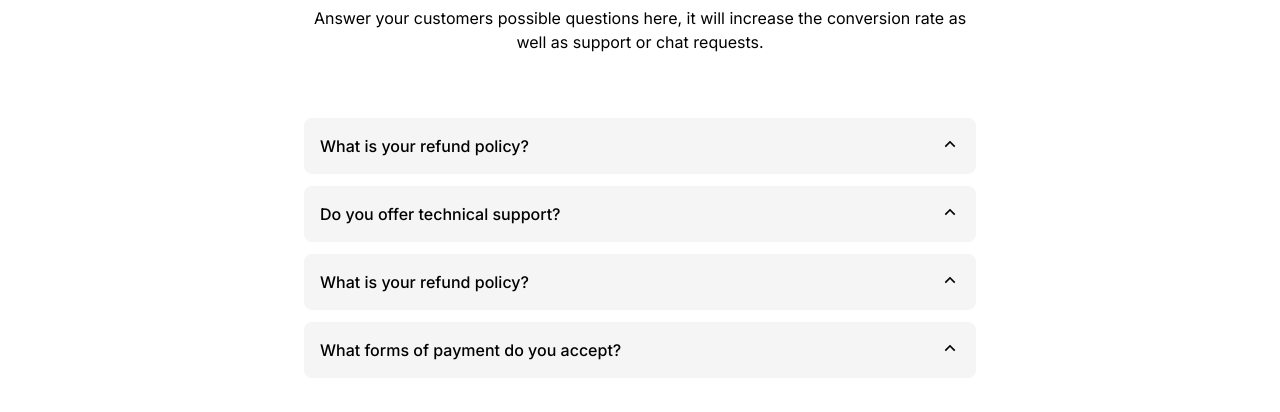
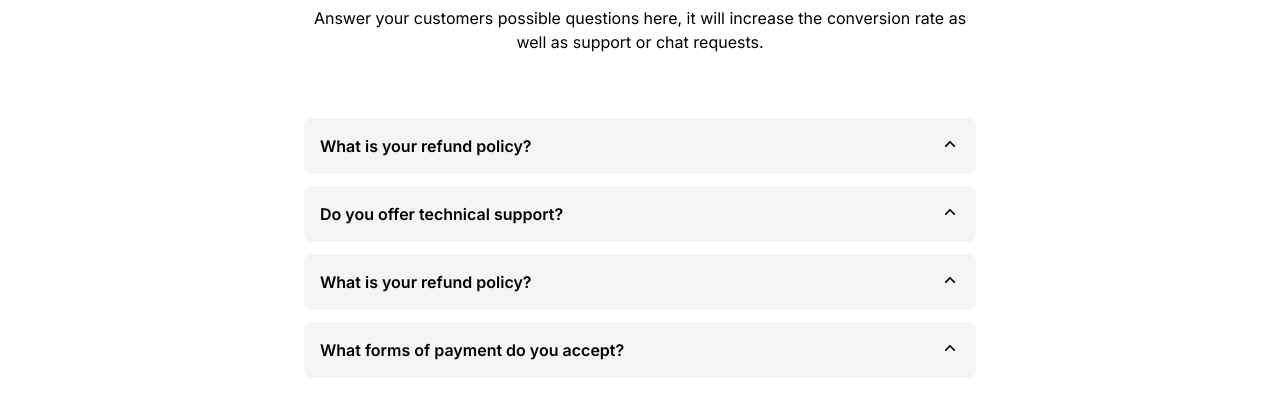
Before and after one commit to tomiidev/bambuy, a Next.js app: page / in a window 1280 px wide. Shown: the part 4200-4612 px from the top of the page. Built offline with nearby package versions, Linux system fonts and the light colour scheme.

Commit message:
faq semibold title

```diff
--- a/components/Faq.tsx
+++ b/components/Faq.tsx
@@ -16,7 +16,7 @@ export default function Faq() {
                     {({ open }) => (
                         <>
                             <Disclosure.Button className={`${open ? 'bg-neutral-100 dark:bg-neutral-800 hover:bg-neutral-100 rounded-b-none' : ''} flex w-full justify-between rounded-lg bg-neutral-100 dark:bg-neutral-800 dark:hover:bg-neutral-800 px-4 py-4 text-left text-base font-medium `}>
-                                <span>What is your refund policy?</span>
+                                <span className="font-semibold">What is your refund policy?</span>
                                 <RiArrowUpSLine
                                     className={`${open ? 'rotate-180 transition-transform' : ''
                                         } h-5 w-5`}
@@ -33,7 +33,7 @@ export default function Faq() {
                     {({ open }) => (
                         <>
                             <Disclosure.Button className={`${open ? 'bg-neutral-100 dark:bg-neutral-800 hover:bg-neutral-100 rounded-b-none' : ''} flex w-full justify-between rounded-lg bg-neutral-100 dark:bg-neutral-800 dark:hover:bg-neutral-800 px-4 py-4 text-left text-base font-medium `}>
-                                <span>Do you offer technical support?</span>
+                                <span className="font-semibold">Do you offer technical support?</span>
                                 <RiArrowUpSLine
                                     className={`${open ? 'rotate-180 transition-transform' : ''
                                         } h-5 w-5`}
@@ -49,7 +49,7 @@ export default function Faq() {
                     {({ open }) => (
                         <>
                             <Disclosure.Button className={`${open ? 'bg-neutral-100 dark:bg-neutral-800 hover:bg-neutral-100 rounded-b-none' : ''} flex w-full justify-between rounded-lg bg-neutral-100 dark:bg-neutral-800 dark:hover:bg-neutral-800 px-4 py-4 text-left text-base font-medium `}>
-                                <span>What is your refund policy?</span>
+                                <span className="font-semibold">What is your refund policy?</span>
                                 <RiArrowUpSLine
                                     className={`${open ? 'rotate-180 transition-transform' : ''
                                         } h-5 w-5`}
@@ -65,7 +65,7 @@ export default function Faq() {
                     {({ open }) => (
                         <>
                             <Disclosure.Button className={`${open ? 'bg-neutral-100 dark:bg-neutral-800 hover:bg-neutral-100 rounded-b-none' : ''} flex w-full justify-between rounded-lg bg-neutral-100 dark:bg-neutral-800 dark:hover:bg-neutral-800 px-4 py-4 text-left text-base font-medium `}>
-                                <span>What forms of payment do you accept?</span>
+                                <span className="font-semibold">What forms of payment do you accept?</span>
                                 <RiArrowUpSLine
                                     className={`${open ? 'rotate-180 transition-transform' : ''
                                         } h-5 w-5`}
```
